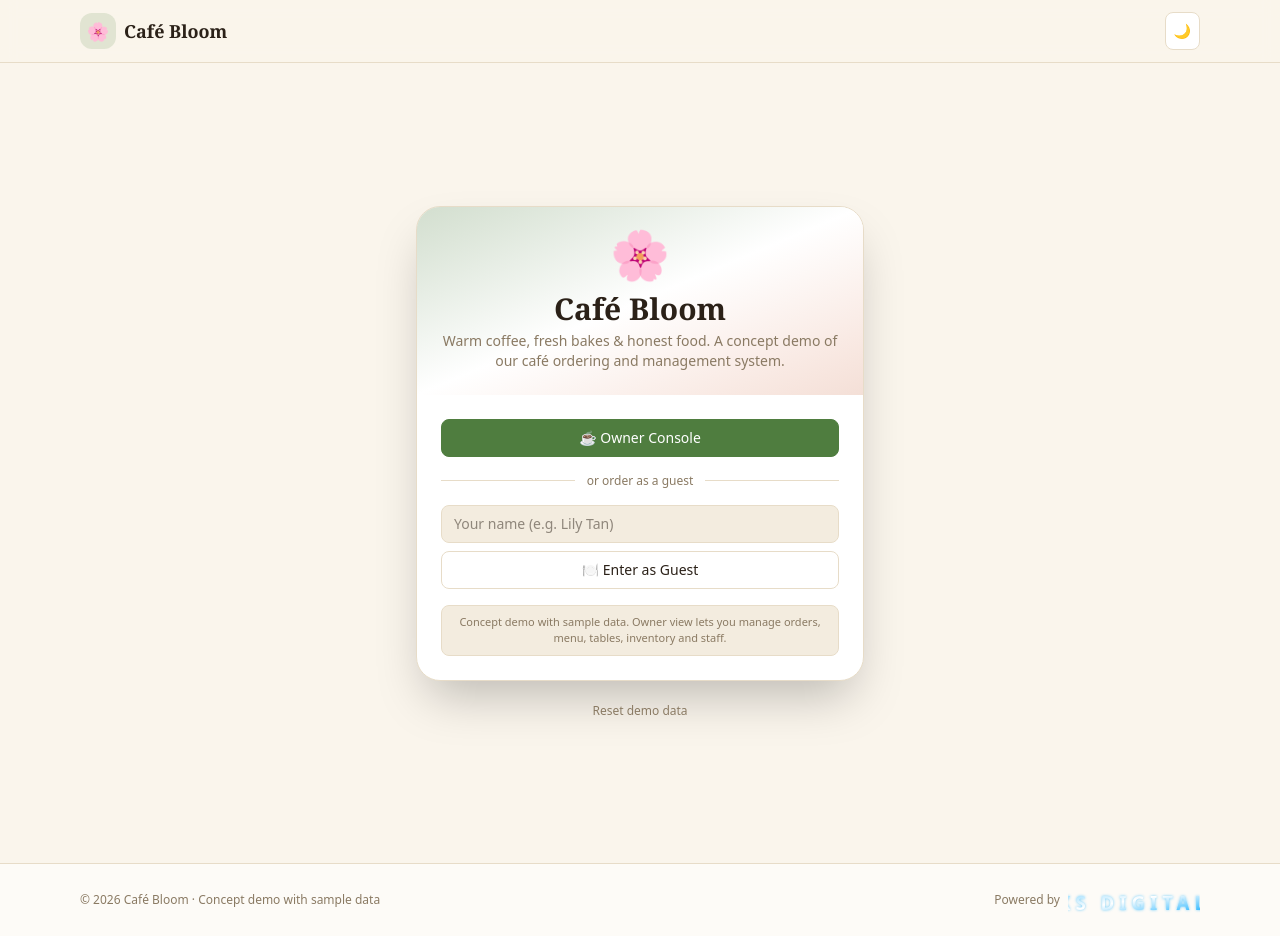
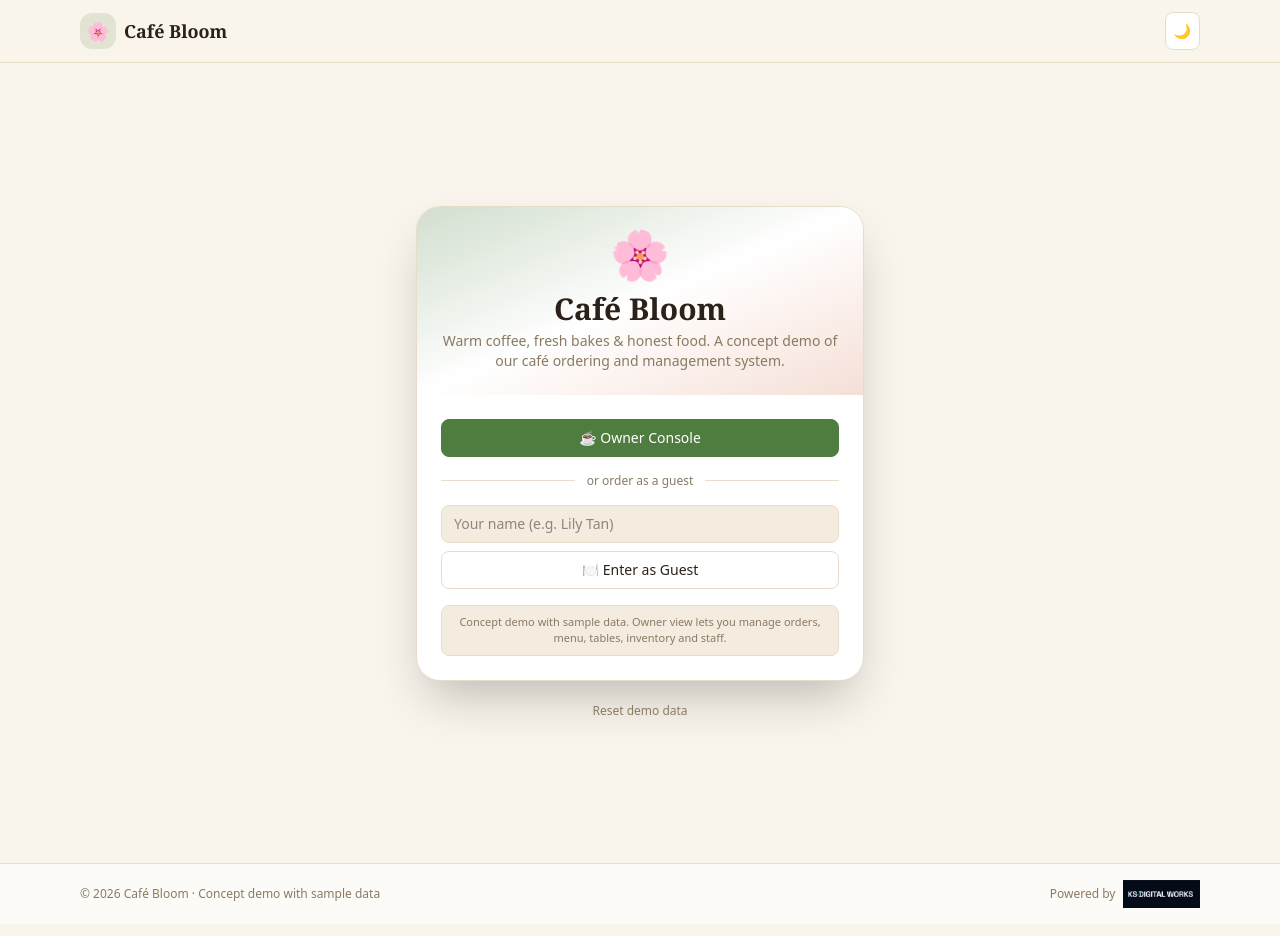
Before and after one commit to KuroShion/cafe-bloom-demo, a React (Vite) app: page / in a window 1280 px wide. Built offline with nearby package versions, Linux system fonts and the light colour scheme.

Commit message:
Use official KS Digital logo in footer

```diff
--- a/src/App.tsx
+++ b/src/App.tsx
@@ -232,61 +232,13 @@ function Footer({ cafeName }: { cafeName: string }) {
           className="group flex items-center gap-2 text-xs font-medium text-muted transition hover:text-foreground"
         >
           Powered by
-          <KsWordmark size={132} />
+          <img
+            src="/ks-logo.png"
+            alt="KS Digital"
+            className="h-7 w-auto transition-transform duration-300 group-hover:scale-105"
+          />
         </a>
       </div>
     </footer>
   );
 }
-
-
-function KsWordmark({ size = 132 }: { size?: number }) {
-  const gradId = "ks-digital-grad";
-  const glowId = "ks-digital-glow";
-  return (
-    <svg
-      width={size}
-      height={Math.round(size * 0.3)}
-      viewBox="0 0 120 36"
-      aria-hidden="true"
-      className="transition-transform duration-300 group-hover:scale-105"
-    >
-      <defs>
-        <linearGradient id={gradId} x1="0" y1="0" x2="1" y2="1">
-          <stop offset="0" stopColor="#7fd4ff" />
-          <stop offset="0.45" stopColor="#ffffff" />
-          <stop offset="1" stopColor="#00a8ff" />
-        </linearGradient>
-        <filter id={glowId} x="-20%" y="-40%" width="140%" height="180%">
-          <feGaussianBlur stdDeviation="1.6" />
-        </filter>
-      </defs>
-      <text
-        x="60"
-        y="27"
-        textAnchor="middle"
-        fontFamily="ui-sans-serif, system-ui, -apple-system, 'Segoe UI', sans-serif"
-        fontSize="17"
-        fontWeight="800"
-        letterSpacing="4.5"
-        fill="#00a8ff"
-        filter={`url(#${glowId})`}
-        opacity="0.55"
-      >
-        KS DIGITAL
-      </text>
-      <text
-        x="60"
-        y="27"
-        textAnchor="middle"
-        fontFamily="ui-sans-serif, system-ui, -apple-system, 'Segoe UI', sans-serif"
-        fontSize="17"
-        fontWeight="800"
-        letterSpacing="4.5"
-        fill={`url(#${gradId})`}
-      >
-        KS DIGITAL
-      </text>
-    </svg>
-  );
-}
```
Also changed, not shown: public/ks-logo.png (added).
